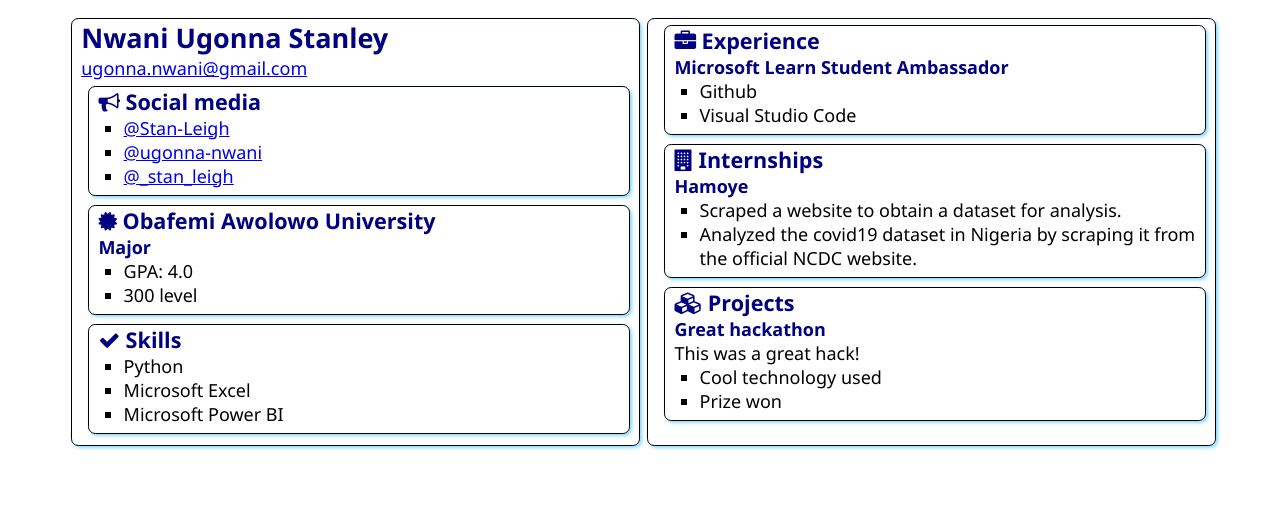
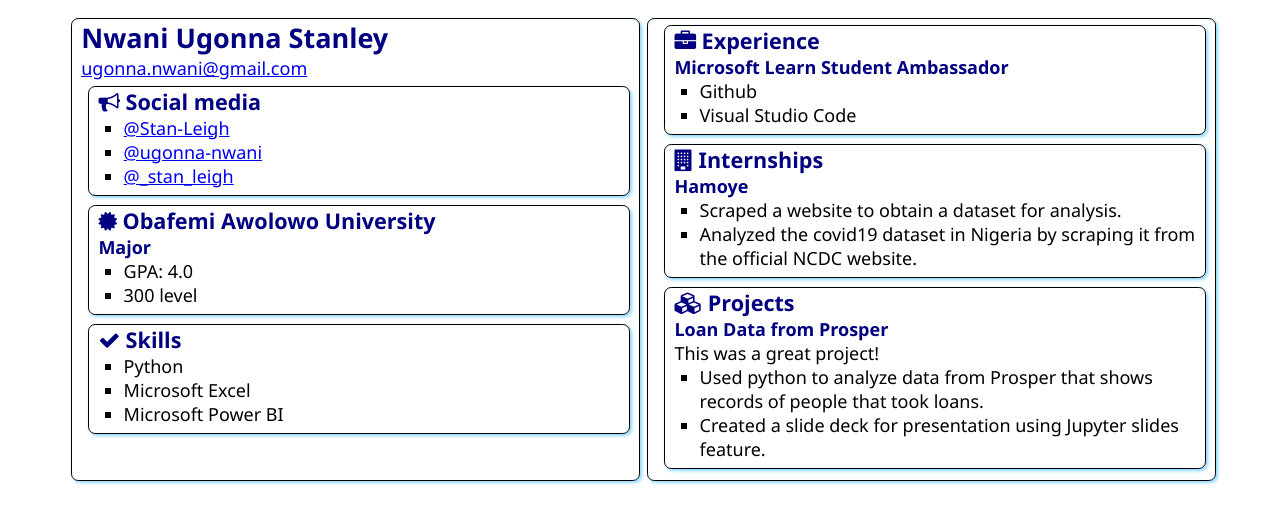
Before and after one commit to Stan-Leigh/SATechnicalOnboarding, a plain HTML site: page src/index.html in a window 1280 px wide. Drawn offline with Linux system fonts and the light colour scheme.

Commit message:
Projects
Updated the projects section from the default sections.

```diff
--- a/src/index.html
+++ b/src/index.html
@@ -83,11 +83,11 @@
                     Projects
                 </h2>
 
-                <h3>Great hackathon</h3>
-                <div>This was a great hack!</div>
+                <h3>Loan Data from Prosper</h3>
+                <div>This was a great project!</div>
                 <ul>
-                    <li>Cool technology used</li>
-                    <li>Prize won</li>
+                    <li>Used python to analyze data from Prosper that shows records of people that took loans.</li>
+                    <li>Created a slide deck for presentation using Jupyter slides feature.</li>
                 </ul>
             </section>
         </article>
```
